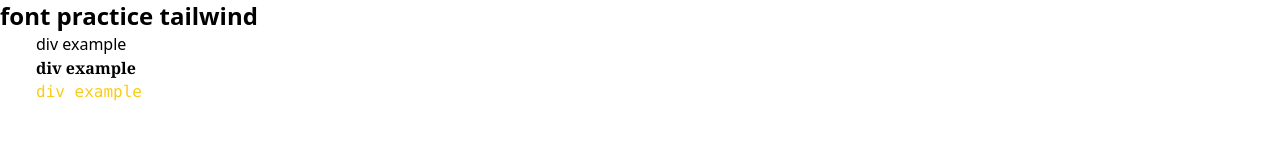
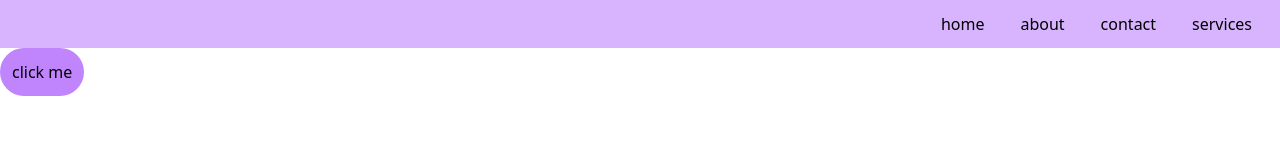
Before and after one commit to WajidMohammed9951/tailwind-fonts, a website: page index.html in a window 1280 px wide. Drawn offline with nearby package versions, Linux system fonts and the light colour scheme.

Commit message:
practicing box model

```diff
--- a/index.html
+++ b/index.html
@@ -1,5 +1,6 @@
 <!DOCTYPE html>
 <html lang="en">
+
 <head>
     <meta charset="UTF-8">
     <meta http-equiv="X-UA-Compatible" content="IE=edge">
@@ -9,11 +10,19 @@
 
     <title>tailwind practice</title>
 </head>
+
 <body>
-    <h1 class="font-bold text-2xl">font practice tailwind</h1>
-    <div class="mx-9 font-sans">div example</div>
-    <div class="mx-9 font-serif	font-bold" >div example</div>
-    <div class="mx-9 font-mono	text-yellow-400">div example</div>
+    <nav class="bg-purple-300  text-black">
+        <ul class="flex space-x-3  justify-end pr-4">
+            <li class=" px-3 py-3">home</li>
+            <li class=" px-3 py-3">about</li>
+            <li class=" px-3 py-3">contact</li>
+            <li class=" px-3 py-3">services</li>
+        </ul>
+    </nav>
+    <div>
+        <button class="rounded-full px-3 py-3 bg-purple-400">click me</button>
+    </div>
+</body>
 
-</body>
 </html>
```
